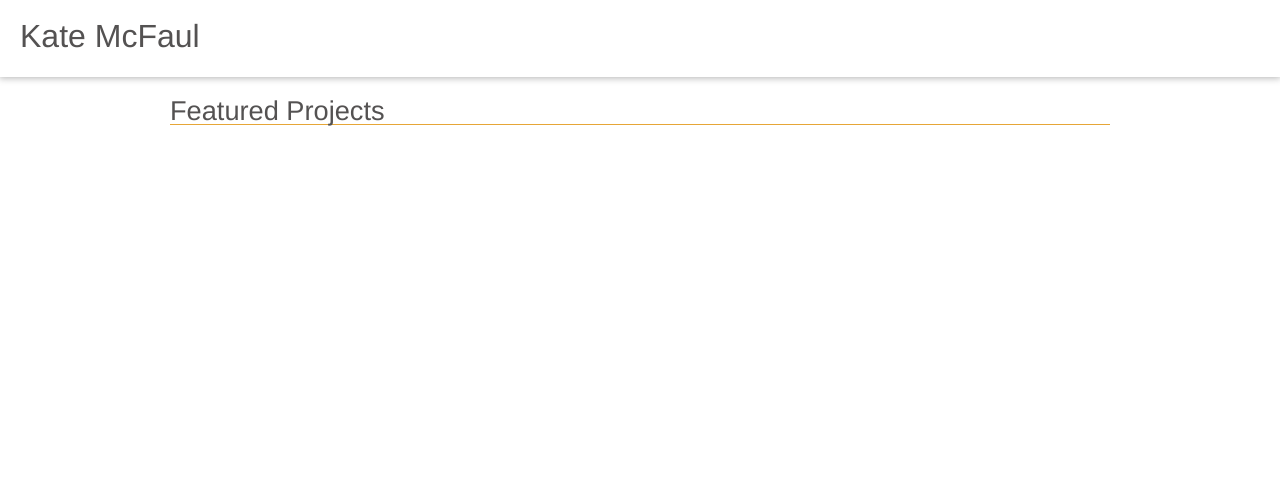
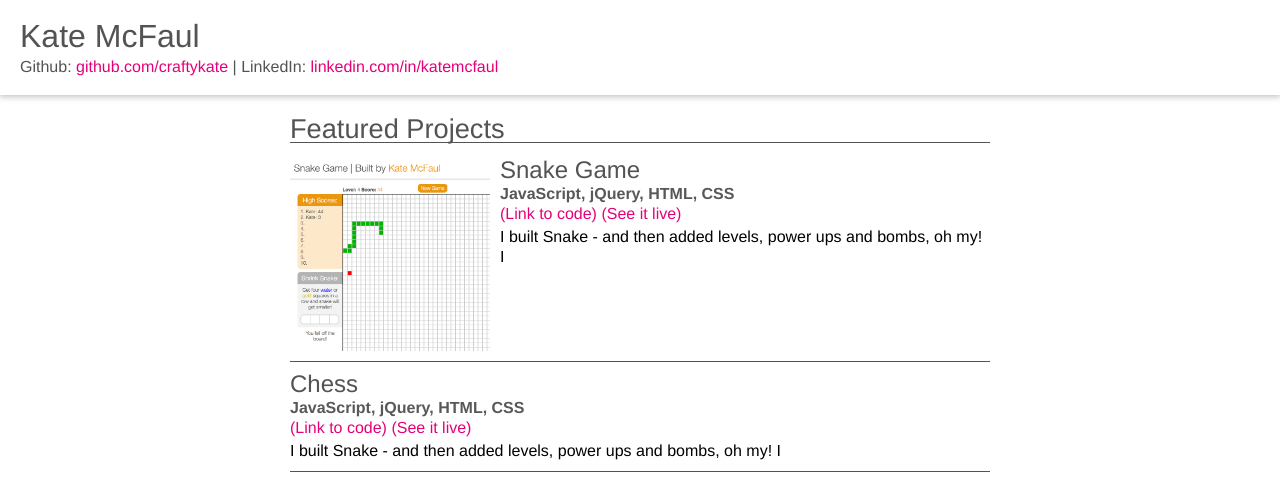
Before and after one commit to craftykate/katemcfaul, a React (Create React App) app: page / in a window 1280 px wide. Shown: the top 498 px of the page. Built offline with nearby package versions, Linux system fonts and the light colour scheme.

Commit message:
Add project styling

```diff
--- a/package.json
+++ b/package.json
@@ -5,6 +5,7 @@
   "dependencies": {
     "node-sass-chokidar": "0.0.3",
     "npm-run-all": "^4.1.2",
+    "prop-types": "^15.6.0",
     "react": "^16.2.0",
     "react-dom": "^16.2.0",
     "react-scripts": "1.0.17"
--- a/src/Components/FavoriteProjects/FavoriteProjects.js
+++ b/src/Components/FavoriteProjects/FavoriteProjects.js
@@ -1,8 +1,24 @@
 import React from 'react';
+import './FavoriteProjects.css';
+import Project from '../Project/Project';
+import snake from './images/snake.png';
 
 const favoriteProjects = () => (
   <div className="favoriteProjects">
     <h2>Featured Projects</h2>
+    <Project
+      name="Snake Game"
+      image={snake}
+      codeLink="https://github.com/craftykate/odin-project/tree/master/Chapter_06-JavaScript_and_jQuery/snake"
+      liveLink="http://kates-snake-game.surge.sh/"
+      languages="JavaScript, jQuery, HTML, CSS"
+      description={<p>I built Snake - and then added levels, power ups and bombs, oh my! I</p>}/>
+    <Project
+      name="Chess"
+      codeLink="https://github.com/craftykate/odin-project/tree/master/Chapter_06-JavaScript_and_jQuery/snake"
+      liveLink="http://kates-snake-game.surge.sh/"
+      languages="JavaScript, jQuery, HTML, CSS"
+      description={<p>I built Snake - and then added levels, power ups and bombs, oh my! I</p>}/>
   </div>
 );
 
--- /dev/null
+++ b/src/Components/FavoriteProjects/FavoriteProjects.scss
@@ -0,0 +1,11 @@
+@import '../../styles/_mixins.scss';
+@import '../../styles/_colors.scss';
+
+.favoriteProjects {
+  margin-top: 20px;
+  h2 {
+    font-size: 170%;
+    margin-bottom: 15px;
+    border-bottom: 1px solid $text;
+  }
+}
--- a/src/Components/Header/Header.js
+++ b/src/Components/Header/Header.js
@@ -3,6 +3,10 @@ import React from 'react';
 const header = () => (
   <header>
     <h1>Kate McFaul</h1>
+    <ul>
+      <li>Github: <a href="https://github.com/craftykate" target="_blank" rel="noopener noreferrer">github.com/craftykate</a></li>
+      <li>LinkedIn: <a href="https://www.linkedin.com/in/katemcfaul/"  target="_blank" rel="noopener noreferrer">linkedin.com/in/katemcfaul</a></li>
+    </ul>
   </header>
 );
 
--- a/src/Components/Project/Project.js
+++ b/src/Components/Project/Project.js
@@ -0,0 +1,55 @@
+import React, { Component } from 'react';
+import './Project.css';
+import PropTypes from 'prop-types';
+
+class Project extends Component {
+  render() {
+    let image = null;
+    if (this.props.image) {
+      image = (
+        <div className="imageBox">
+          <img src={this.props.image} alt={this.props.name} />
+        </div>
+      )
+    }
+
+    const contentBoxClass = this.props.image ? ["contentBox", "hasImage"] : ["contentBox"];
+
+    const codeLink = this.props.codeLink ?
+      <a href={this.props.codeLink} className="codeLink" target="_blank" rel="noopener noreferrer">
+        (Link to code)
+      </a>
+      : null;
+    const liveLink = this.props.liveLink ?
+      <a href={this.props.liveLink} className="liveLink" target="_blank" rel="noopener noreferrer">
+        (See it live)
+      </a>
+      : null;
+
+    return (
+      <div className="project">
+        <div className={contentBoxClass.join(" ")}>
+          <h3 className="name">{this.props.name}</h3>
+          <p className="languages">{this.props.languages}</p>
+          <div className="links">
+            {codeLink} {liveLink}
+          </div>
+          <div className="description">{this.props.description}</div>
+        </div>
+        {image}
+        <div className="clear"/>
+      </div>
+    );
+  }
+};
+
+Project.propTypes = {
+  name: PropTypes.string.isRequired,
+  codeLink: PropTypes.string,
+  liveLink: PropTypes.string,
+  languages: PropTypes.string.isRequired,
+  description: PropTypes.object.isRequired,
+  image: PropTypes.string
+}
+
+export default Project;
--- /dev/null
+++ b/src/Components/Project/Project.scss
@@ -0,0 +1,50 @@
+@import '../../styles/_colors.scss';
+@import '../../styles/_mixins.scss';
+
+.project {
+  border-bottom: 1px solid $accent;
+  padding-bottom: 10px;
+  margin-bottom: 10px;
+  .imageBox {
+    width: 100%;
+    img {
+      display: block;
+      margin: 0 auto;
+      width: 100%;
+      max-width: 250px;
+    }
+  }
+  .contentBox {
+    .name {
+      margin-bottom: 2px;
+      font-size: 150%;
+    }
+    .links {
+    }
+    .languages {
+      margin-bottom: 3px;
+      font-weight: bold;
+      color: lighten($text, 2%);
+    }
+    .description {
+      margin: 5px 0 0 0;
+    }
+    p {
+      margin-bottom: 0;
+    }
+  }
+  .clear {
+    clear: both;
+  }
+  @media (min-width: 500px) {
+    .imageBox {
+      width: 200px;
+      margin-right: 10px;
+      float: left;
+    }
+    .hasImage {
+      display: inline-block;
+      width: calc(100% - 210px);
+    }
+  }
+}
--- a/src/styles/_custom.scss
+++ b/src/styles/_custom.scss
@@ -9,7 +9,7 @@
 	#wrapper {
 		margin: 0 auto;
 		width: 90%;
-		max-width: 940px;
+		max-width: 700px;
 	}
 
 	.clear {
@@ -35,11 +35,11 @@
 			li {
 				display: inline;
 				a {
-					color: $text;
+					color: $accent;
 					text-decoration: none;
 					&:hover {
 						text-decoration: none;
-						color: $accent;
+						color: $main;
 					}
 					&.active {
 						color: $main;
@@ -51,6 +51,14 @@
 						color: $text;
 					}
 				}
+				@media (max-width: 525px) {
+					display: block;
+					&:not(:first-child) {
+						&::before {
+							content: "";
+						}
+					}
+				}
 			}
 		}
 	}
@@ -59,15 +67,6 @@
 //*============CONTENT============*/
 	#content {
 		margin-bottom: 20px;
-		h2 {
-			margin: 20px 0;
-			font-size: 170%;
-			border-bottom: 1px solid $main;
-		}
-		h3 {
-			margin-bottom: 10px;
-			font-size: 150%;
-		}
 	}
 //*============END CONTENT============*/
 
--- a/src/styles/_text.scss
+++ b/src/styles/_text.scss
@@ -27,7 +27,6 @@
 	p {
 		margin-bottom: 1em;
 		line-height:120%;
-		text-align:justify;
 	}
 
 	a {
@@ -36,7 +35,6 @@
 		&:visited {
 		}
 		&:hover {
-			color: $main;
 			text-decoration: underline;
 			cursor: pointer;
 		}
```
Also changed, not shown: src/Components/FavoriteProjects/images/snake.png (added), 1 other file (tests, documents, lock files or other folders).
